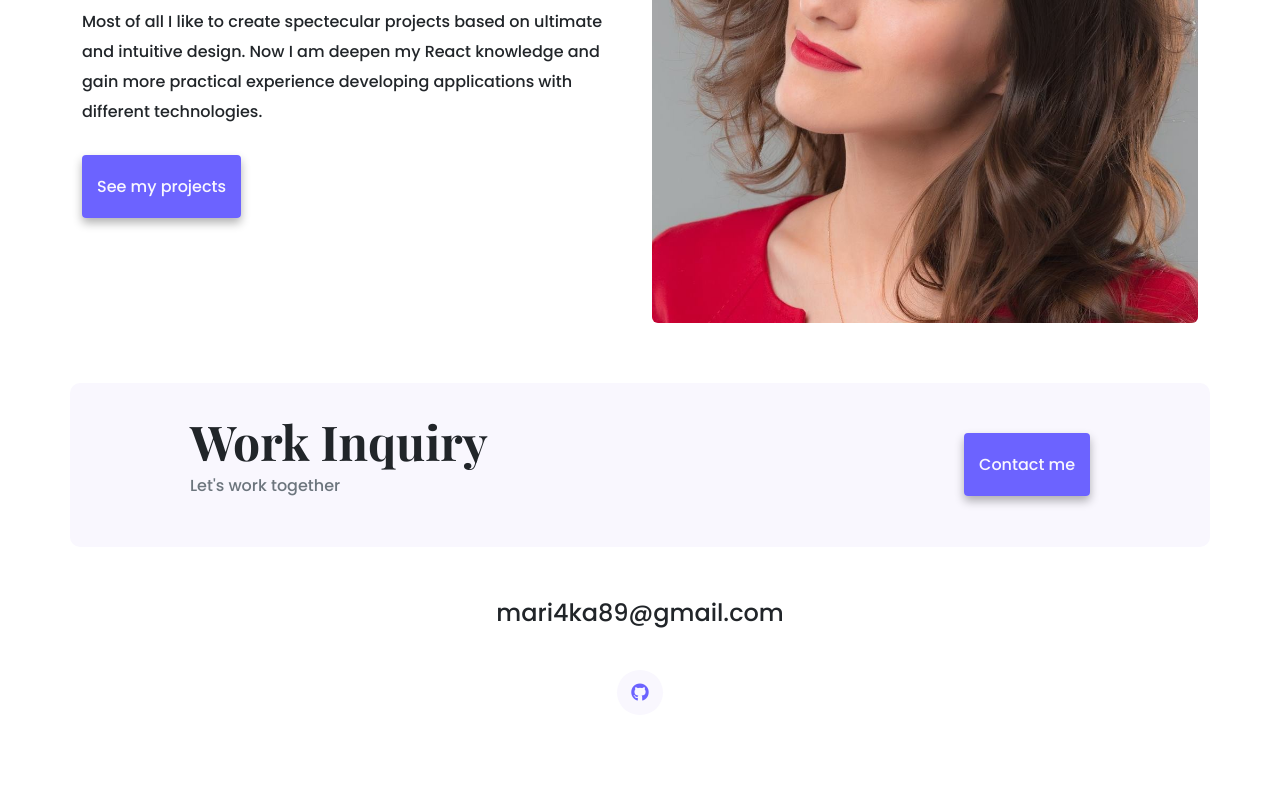
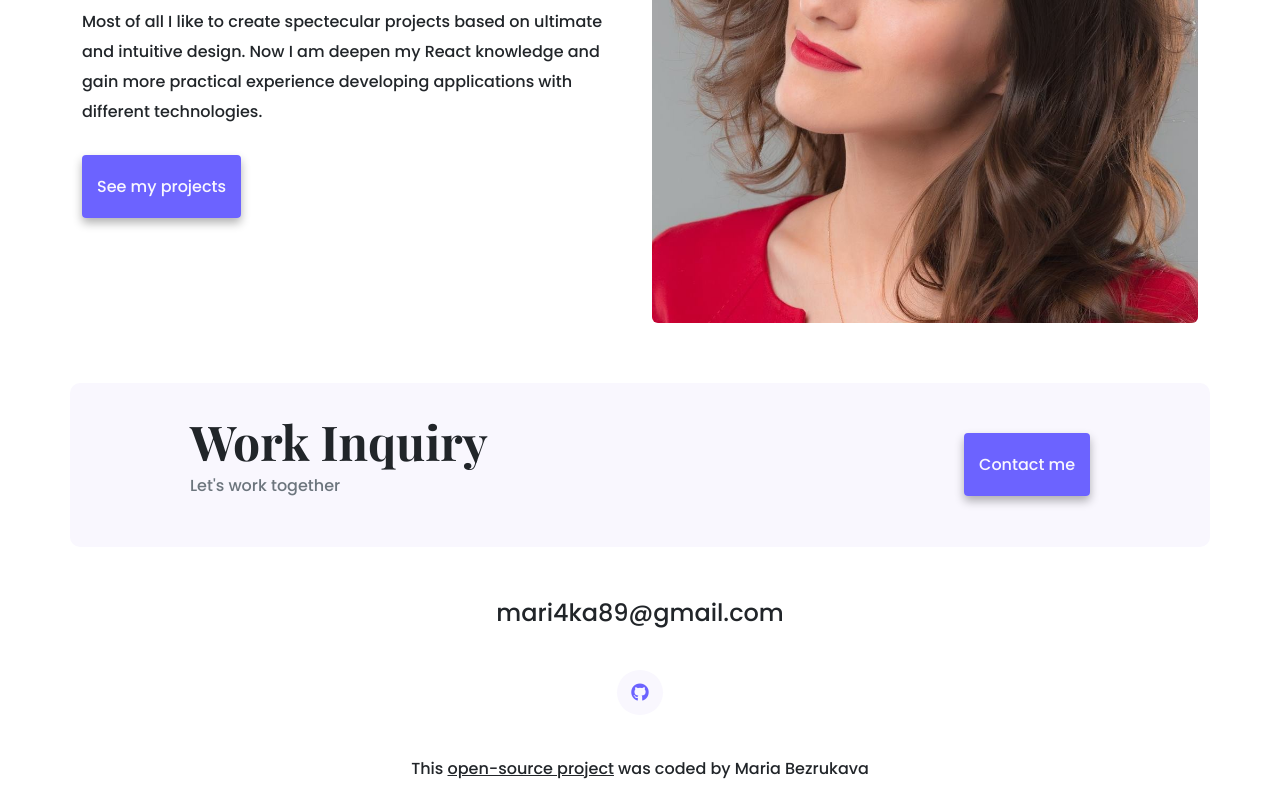
Before and after one commit to Mari4ka89/portfolio, a website: page about.html in a window 1280 px wide. Shown: the part 385-1185 px from the top of the page. Before the commit the page ends 1151 px from the top, so only its background shows below. Drawn offline with nearby package versions, Linux system fonts and the light colour scheme.

Commit message:
Added footer ink to GitHub project

```diff
--- a/about.html
+++ b/about.html
@@ -136,6 +136,13 @@
             <i class="fab fa-github" aria-hidden="true"></i>
           </a>
         </div>
+        <p class="text-center mt-5">
+          This
+          <a href="https://github.com/Mari4ka89/portfolio" target="_blank"
+            >open-source project</a
+          >
+          was coded by Maria Bezrukava
+        </p>
       </footer>
     </div>
   </body>
--- a/src/css/styles.css
+++ b/src/css/styles.css
@@ -49,7 +49,7 @@ a {
 }
 
 footer {
-  margin: 60px 0;
+  margin-top: 60px;
 }
 
 footer .contact-box {
```
Also changed, not shown: index.html (+7 -0 lines), portfolio.html (+7 -0 lines).
